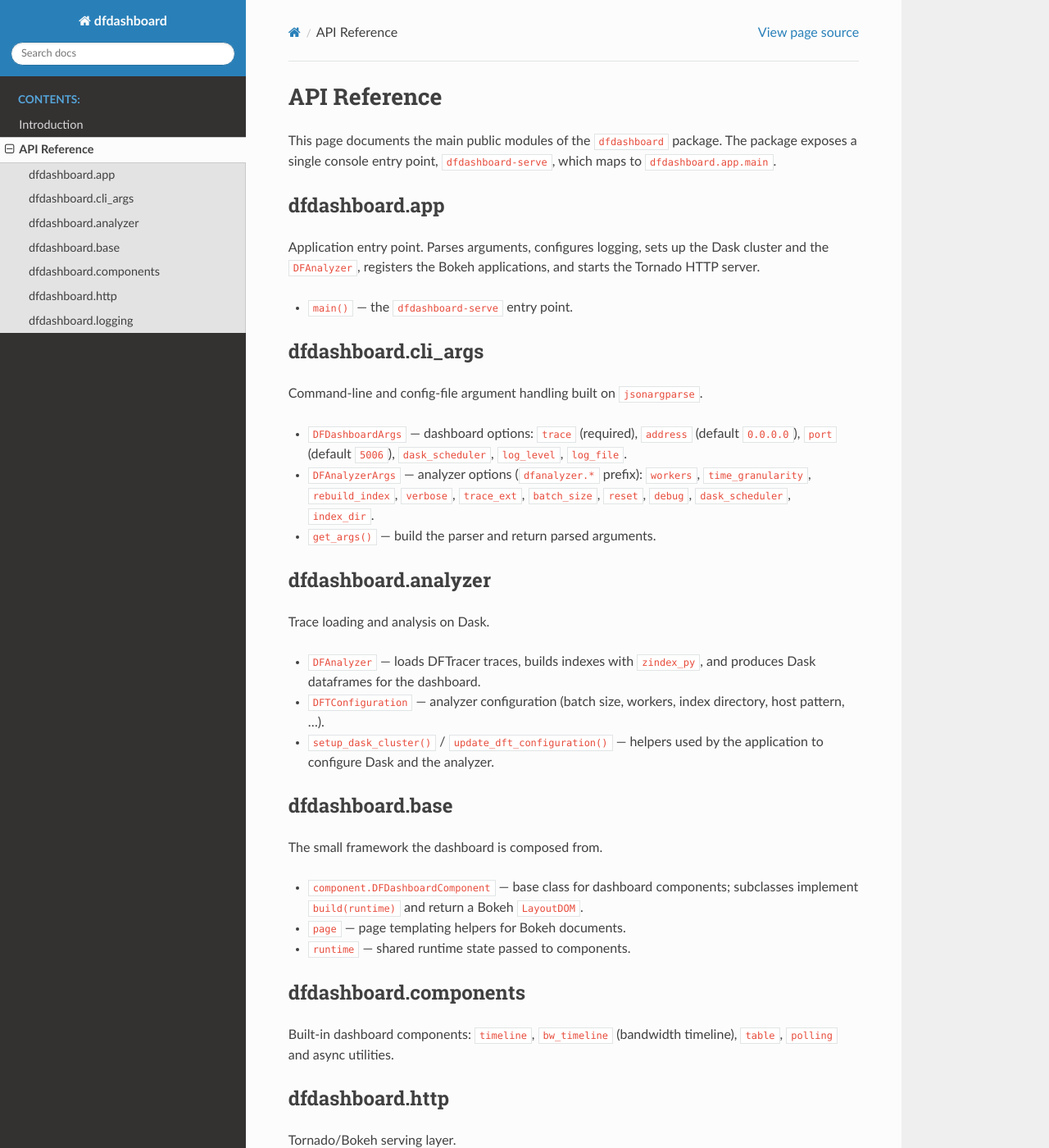
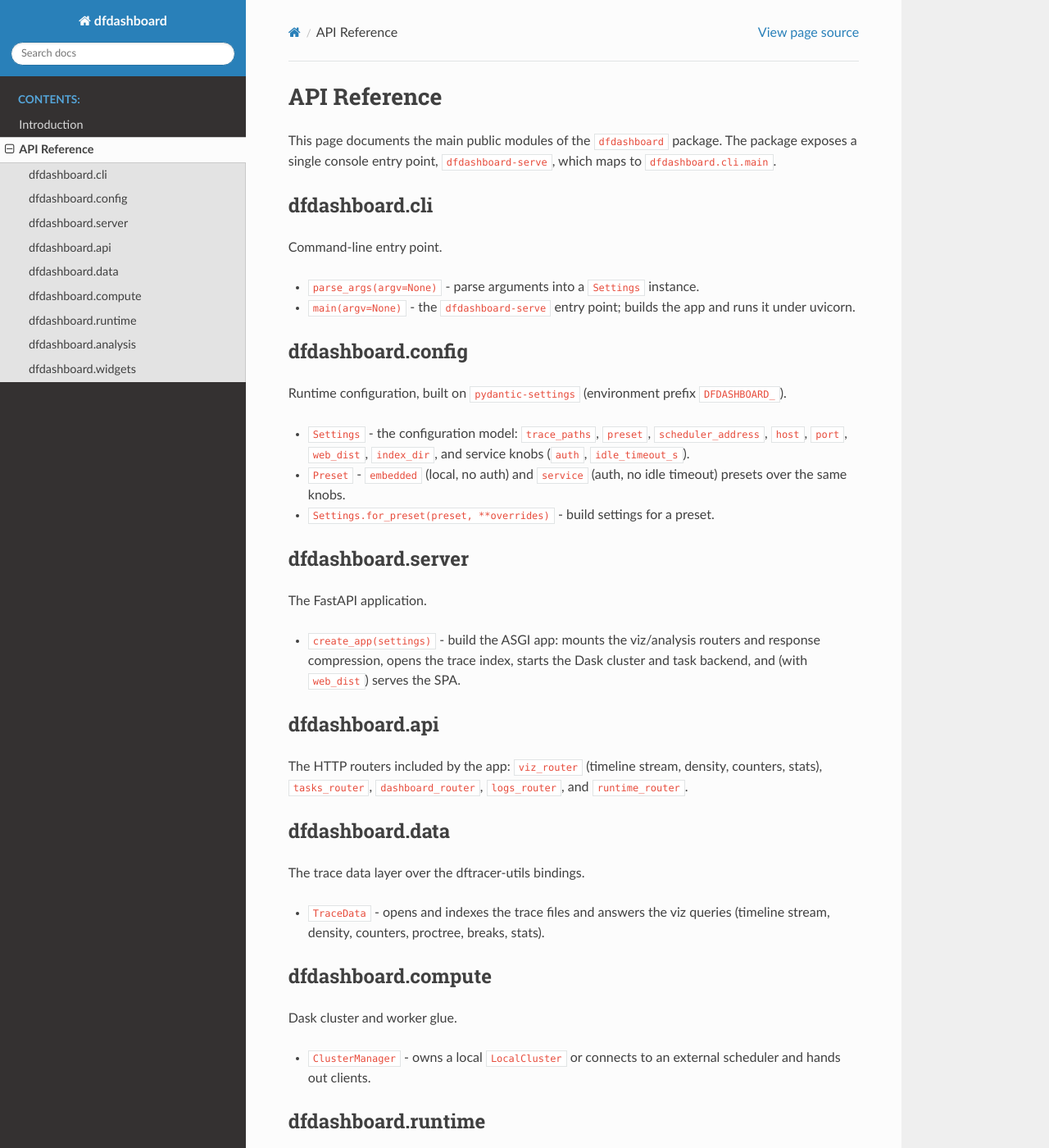
Before and after one commit to llnl-asr/dfdashboard, a Sphinx documentation site: the page built from docs/api.rst, in a window 1280 px wide and 1400 px high. Shown: the whole window at 82% size. Built offline with Sphinx 7.4.7 and the Read the Docs theme 3.1.0, drawn with Linux system fonts in a browser that asks for light colours; some of the changed text lies outside the part shown.

Commit message:
docs: rewrite docs for the FastAPI and SolidJS architecture

```diff
--- a/docs/api.rst
+++ b/docs/api.rst
@@ -1,73 +1,82 @@
 API Reference
 =============
 
-This page documents the main public modules of the ``dfdashboard``
-package. The package exposes a single console entry point,
-``dfdashboard-serve``, which maps to ``dfdashboard.app.main``.
+This page documents the main public modules of the ``dfdashboard`` package. The
+package exposes a single console entry point, ``dfdashboard-serve``, which maps
+to ``dfdashboard.cli.main``.
 
-dfdashboard.app
+dfdashboard.cli
 ---------------
 
-Application entry point. Parses arguments, configures logging, sets up
-the Dask cluster and the ``DFAnalyzer``, registers the Bokeh
-applications, and starts the Tornado HTTP server.
+Command-line entry point.
 
-- ``main()`` — the ``dfdashboard-serve`` entry point.
+- ``parse_args(argv=None)`` - parse arguments into a ``Settings`` instance.
+- ``main(argv=None)`` - the ``dfdashboard-serve`` entry point; builds the app
+  and runs it under uvicorn.
 
-dfdashboard.cli_args
+dfdashboard.config
+------------------
+
+Runtime configuration, built on ``pydantic-settings`` (environment prefix
+``DFDASHBOARD_``).
+
+- ``Settings`` - the configuration model: ``trace_paths``, ``preset``,
+  ``scheduler_address``, ``host``, ``port``, ``web_dist``, ``index_dir``, and
+  service knobs (``auth``, ``idle_timeout_s``).
+- ``Preset`` - ``embedded`` (local, no auth) and ``service`` (auth, no idle
+  timeout) presets over the same knobs.
+- ``Settings.for_preset(preset, **overrides)`` - build settings for a preset.
+
+dfdashboard.server
+------------------
+
+The FastAPI application.
+
+- ``create_app(settings)`` - build the ASGI app: mounts the viz/analysis
+  routers and response compression, opens the trace index, starts the Dask
+  cluster and task backend, and (with ``web_dist``) serves the SPA.
+
+dfdashboard.api
+---------------
+
+The HTTP routers included by the app: ``viz_router`` (timeline stream, density,
+counters, stats), ``tasks_router``, ``dashboard_router``, ``logs_router``, and
+``runtime_router``.
+
+dfdashboard.data
+----------------
+
+The trace data layer over the dftracer-utils bindings.
+
+- ``TraceData`` - opens and indexes the trace files and answers the viz queries
+  (timeline stream, density, counters, proctree, breaks, stats).
+
+dfdashboard.compute
+-------------------
+
+Dask cluster and worker glue.
+
+- ``ClusterManager`` - owns a local ``LocalCluster`` or connects to an external
+  scheduler and hands out clients.
+
+dfdashboard.runtime
+-------------------
+
+The task and logging runtime.
+
+- ``EventBus`` / ``InProcessTaskBackend`` - run analysis pipelines and publish
+  progress events.
+- ``logs.get_hub()`` - the log hub that captures Python logging and native
+  dftracer-utils output for the log console.
+
+dfdashboard.analysis
 --------------------
 
-Command-line and config-file argument handling built on ``jsonargparse``.
+Dask analysis pipelines, the built-in cards, and the Panel embedding
+(``mount_panel``) used to serve dashboards next to the timeline.
 
-- ``DFDashboardArgs`` — dashboard options: ``trace`` (required),
-  ``address`` (default ``0.0.0.0``), ``port`` (default ``5006``),
-  ``dask_scheduler``, ``log_level``, ``log_file``.
-- ``DFAnalyzerArgs`` — analyzer options (``dfanalyzer.*`` prefix):
-  ``workers``, ``time_granularity``, ``rebuild_index``, ``verbose``,
-  ``trace_ext``, ``batch_size``, ``reset``, ``debug``,
-  ``dask_scheduler``, ``index_dir``.
-- ``get_args()`` — build the parser and return parsed arguments.
-
-dfdashboard.analyzer
---------------------
-
-Trace loading and analysis on Dask.
-
-- ``DFAnalyzer`` — loads DFTracer traces, builds indexes with
-  ``zindex_py``, and produces Dask dataframes for the dashboard.
-- ``DFTConfiguration`` — analyzer configuration (batch size, workers,
-  index directory, host pattern, ...).
-- ``setup_dask_cluster()`` / ``update_dft_configuration()`` — helpers
-  used by the application to configure Dask and the analyzer.
-
-dfdashboard.base
-----------------
-
-The small framework the dashboard is composed from.
-
-- ``component.DFDashboardComponent`` — base class for dashboard
-  components; subclasses implement ``build(runtime)`` and return a Bokeh
-  ``LayoutDOM``.
-- ``page`` — page templating helpers for Bokeh documents.
-- ``runtime`` — shared runtime state passed to components.
-
-dfdashboard.components
-----------------------
-
-Built-in dashboard components: ``timeline``, ``bw_timeline`` (bandwidth
-timeline), ``table``, ``polling`` and async utilities.
-
-dfdashboard.http
-----------------
-
-Tornado/Bokeh serving layer.
-
-- ``server.HTTPServer`` — the Tornado HTTP server wrapper.
-- ``bokeh.setup_bokeh_apps()`` — registers Bokeh applications with the
-  server.
-- ``routing`` — URL routing helpers.
-
-dfdashboard.logging
+dfdashboard.widgets
 -------------------
 
-Logging setup: ``LogLevel`` enum and ``configure_logging()``.
+- ``TimelineWidget`` - the embeddable anywidget timeline for notebooks, backed
+  by the same ``TraceData`` queries.
--- a/docs/conf.py
+++ b/docs/conf.py
@@ -3,8 +3,8 @@
 # Single doc source shared by ReadTheDocs (GitHub) and GitLab Pages.
 
 project = "dfdashboard"
-copyright = "2025-2026, Lawrence Livermore National Laboratory"
-author = "Ray Sinurat, Hariharan Devarajan"
+copyright = "2025-2026, Lawrence Livermore National Security"
+author = "Ray A. O. Sinurat, Hariharan Devarajan"
 
 extensions = []
 
@@ -13,6 +13,7 @@
 
 try:
     import sphinx_rtd_theme  # noqa: F401
+
     html_theme = "sphinx_rtd_theme"
 except ImportError:
     html_theme = "alabaster"
--- a/docs/index.rst
+++ b/docs/index.rst
@@ -1,8 +1,9 @@
 DFDashboard
 ===========
 
-The interactive visualization layer of the DataFlowX suite — a Bokeh/Dask
-based dashboard for exploring DFTracer trace files.
+The interactive visualization layer of the DataFlowX suite: a FastAPI and
+SolidJS dashboard for exploring DFTracer trace files (``.pfw`` / ``.pfw.gz``),
+backed by the dftracer-utils C++ index so it stays responsive on large traces.
 
 .. toctree::
    :maxdepth: 2
--- a/docs/introduction.rst
+++ b/docs/introduction.rst
@@ -2,53 +2,91 @@
 ============
 
 DFDashboard is the interactive visualization layer of the DataFlowX suite.
-It serves a Bokeh web application that analyzes DFTracer trace files
-(``.pfw.gz``) with Dask and renders interactive timelines, bandwidth
-plots, and tables in the browser.
+It turns DFTracer traces (``.pfw`` / ``.pfw.gz``) into a fast, pannable,
+zoomable timeline in the browser. A FastAPI backend queries the
+dftracer-utils C++ index on demand and streams the result to a SolidJS
+single-page app that renders the timeline on canvas, so the client never
+loads the whole trace.
 
 Features
 --------
 
-- Interactive Bokeh dashboard served over Tornado (default port 5006).
-- Scalable trace analysis with Dask (local cluster or an external
-  scheduler via ``--dask_scheduler``).
-- Reads compressed DFTracer traces (``.pfw.gz``) using ``zindex_py``
-  for random access into gzip files.
-- Composable components (timelines, bandwidth timeline, tables) built on
-  a small component/page/runtime framework (``dfdashboard.base``).
-- Configurable via command-line flags or a JSON/YAML config file
-  (``-c/--config``, via ``jsonargparse``).
+- Perfetto-style timeline on canvas: smooth pan/zoom, pid/tid lanes, depth
+  stacking, hover tooltips, and click-to-inspect arbitrary event ``args``.
+  Each viewport change re-queries the backend at the right level of detail.
+- Counter overlays for ``ph="C"`` events (system, aggregate, and profile
+  families), with per-pid and per-node splits and per-host telemetry drawn on
+  the node tracks.
+- Flamegraph and density overview for hot call paths and dead time.
+- Analysis dashboards built on Dask and Panel, embeddable next to the timeline
+  or on their own.
+- An embeddable notebook widget (anywidget) exposing the same timeline in
+  Jupyter over the widget comm.
+
+Architecture
+------------
+
+The frontend is imperative canvas for the 60fps path, with SolidJS driving only
+the UI chrome. The backend serves Arrow IPC for the timeline stream and JSON for
+counters, density, and stats. Analysis runs on an in-process Dask cluster by
+default, or an external scheduler in service mode.
 
 Installation
 ------------
 
-DFDashboard requires Python 3.12 or newer.
+DFDashboard requires Python 3.12 or newer. ``dftracer-utils`` (the trace index
+bindings) and ``dftracer-analyzer`` are core dependencies and install
+automatically.
 
 .. code-block:: bash
 
-   pip install git+https://github.com/LLNL/DFDashboard.git@main
+   pip install -e .
 
-or from a local checkout:
+To develop against a local checkout of the bindings, install them editable on
+top:
 
 .. code-block:: bash
 
-   git clone https://github.com/LLNL/DFDashboard.git
-   cd DFDashboard
-   pip install -e .
+   pip install -e /path/to/dftracer-utils
+
+Building the frontend
+---------------------
+
+The Python package ships the notebook widget bundle, but the browser SPA is
+built separately and served via ``--web-dist``:
+
+.. code-block:: bash
+
+   cd web
+   npm ci
+   npm run build            # -> web/dist
 
 Quick start
 -----------
 
-Launch the dashboard with one or more trace files:
+Launch the dashboard with one or more trace files (a directory is expanded to
+its ``*.pfw.gz`` files):
 
 .. code-block:: bash
 
-   dfdashboard-serve --trace trace1.pfw.gz trace2.pfw.gz ...
-   # or a glob over a directory of traces
-   dfdashboard-serve --trace <DIR>/*.pfw.gz
+   dfdashboard-serve --trace run1.pfw.gz run2.pfw.gz --web-dist web/dist
+   dfdashboard-serve --trace ./traces --web-dist web/dist
 
-Then open ``http://localhost:5006`` in a browser. Useful options include
-``--address`` and ``--port`` for the HTTP server, ``--log_level`` /
-``--log_file`` for logging, and analyzer options under the
-``--dfanalyzer.*`` prefix (e.g. ``--dfanalyzer.workers``,
-``--dfanalyzer.rebuild_index``, ``--dfanalyzer.time_granularity``).
+Then open ``http://127.0.0.1:5006``. Without ``--web-dist`` the API and Panel
+dashboards are still served; only the SPA needs the built assets.
+
+Useful options: ``--preset`` (``embedded`` for a local no-auth session, or
+``service`` for auth with no idle timeout), ``--host`` / ``--port`` for the bind
+address, ``--scheduler`` to attach an external Dask scheduler instead of a local
+cluster, and ``--index-dir`` to override where the trace index is stored.
+
+Docker
+------
+
+.. code-block:: bash
+
+   docker build -t dfdashboard .
+   docker run --rm -p 5006:5006 -v /path/to/traces:/data:ro dfdashboard
+
+The image builds the SPA, installs the package, and serves traces mounted at
+``/data``.
```
